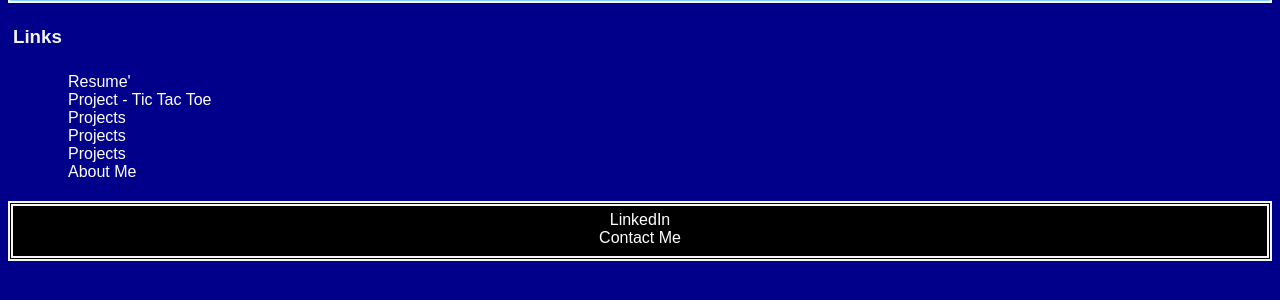
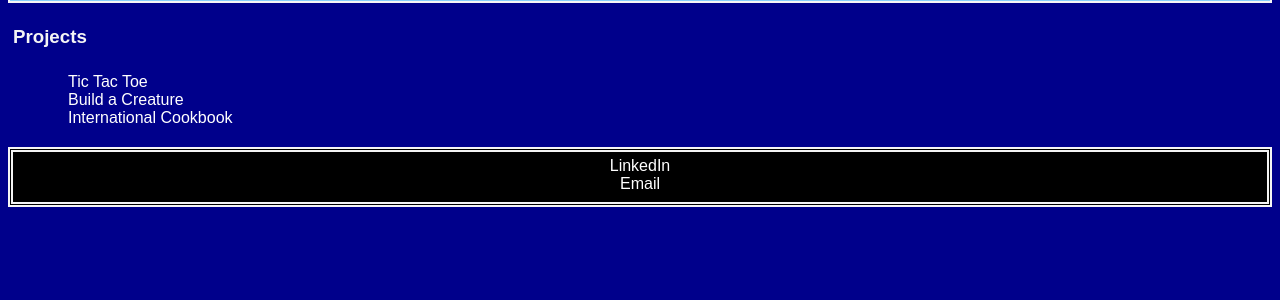
Before and after one commit to mgboiler2020/portfolio, a plain HTML site: page index.html in a window 1280 px wide. Shown: the part 186-486 px from the top of the page. Drawn offline with Linux system fonts and the light colour scheme.

Commit message:
updated
updated

```diff
--- a/index.html
+++ b/index.html
@@ -13,22 +13,21 @@
 
 
         <div>
-        <h3>Links</h3>
+        <h3>Projects</h3>
         <ul>
-          <li><a href="#">Resume'</a></li>
-          <li><a href="https://mgboiler2020.github.io">Project - Tic Tac Toe</a></li>
-          <li><a href="#">Projects</a></li>
-          <li><a href="#">Projects</a></li>
-          <li><a href="#">Projects</a></li>
-          <li><a href="#">About Me</a></li>
+          <li><a href="https://mgboiler2020.github.io">Tic Tac Toe</a></li>
+          <li><a href="https://build-a-creature.herokuapp.com/users">Build a Creature</a></li>
+          <li><a href="http://moh_recipes.surge.sh/">International Cookbook</a></li>
+
+
         </ul>
         </div>
 
   </body>
   <footer>
 
-    <a href="#">LinkedIn</a>
-    <a href="#">Contact Me</a>
+    <a href="http:linkedin.com/in/matthew-guffy-3ab670ab">LinkedIn</a>
+    <a href="mailto:mattg.guffy@gmail.com">Email</a>
 
   </footer>
 </html>
```
